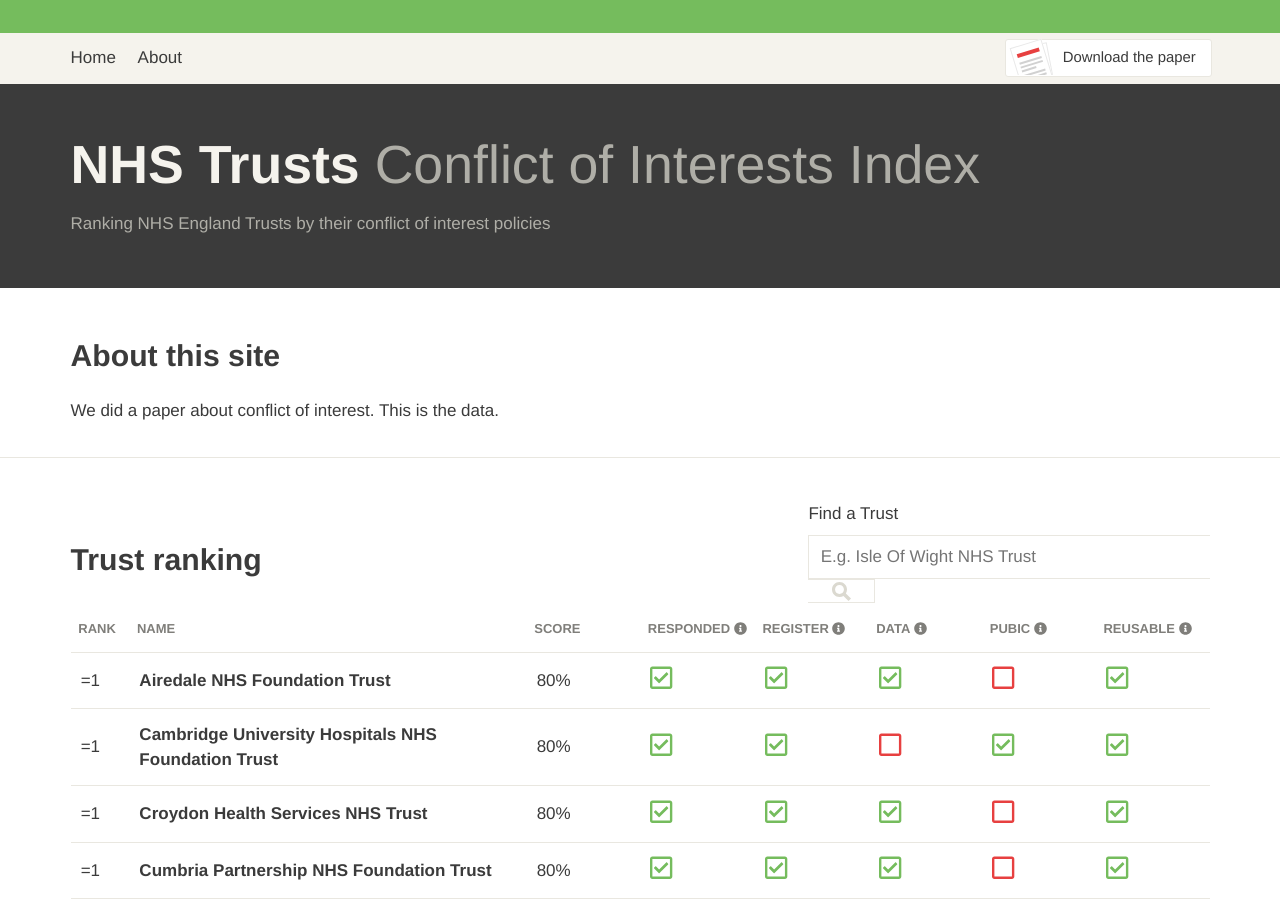
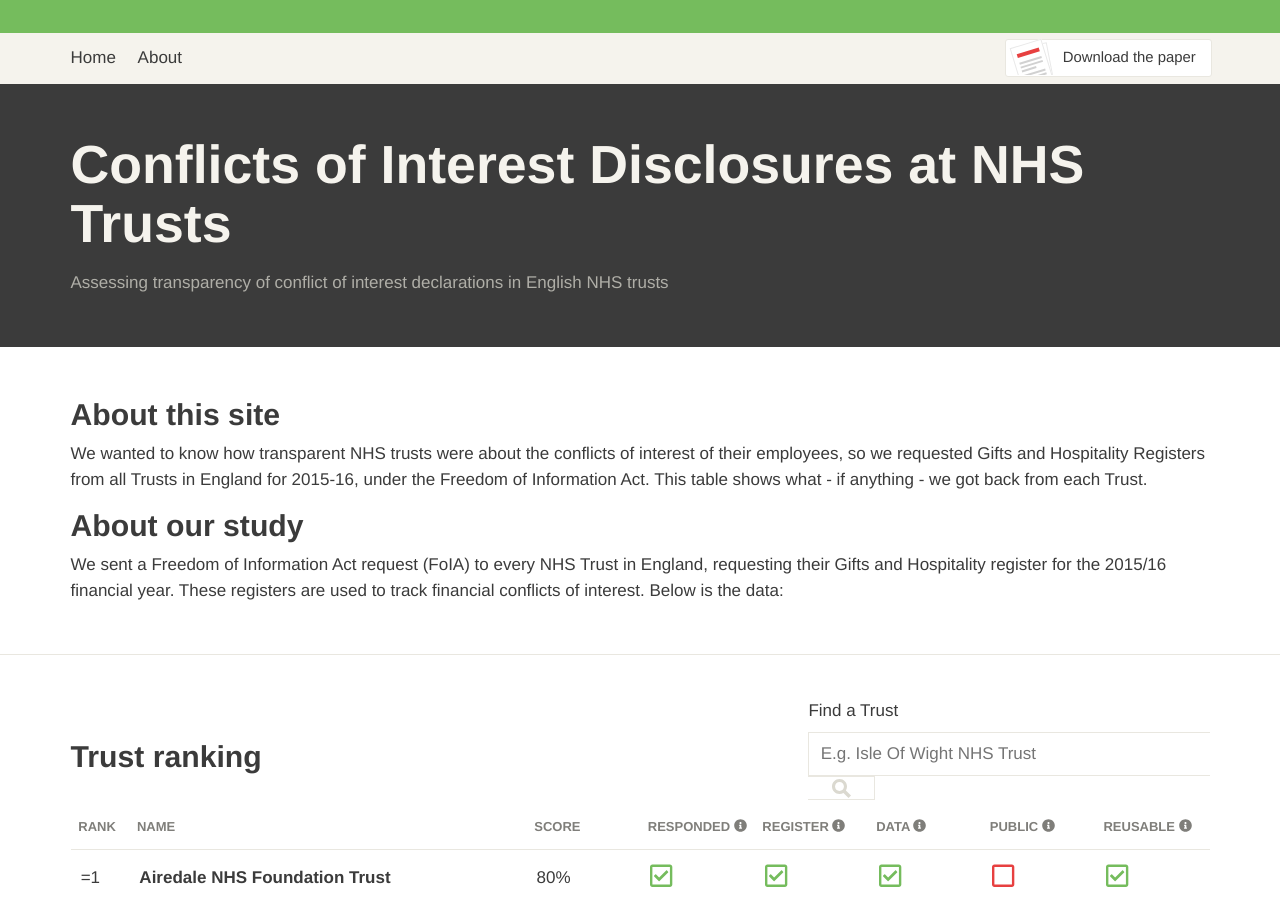
Before and after one commit to ebmdatalab/nhstrusts, a Jekyll site: the page built from index.html, in a window 1280 px wide and 900 px high. Built offline with Jekyll 4.4.1, drawn with Linux system fonts in a browser that asks for light colours; nearby versions of some CDN libraries; a script that is not in the unit is left out.

Commit message:
Text changes
Closes #3

```diff
--- a/_data/hospitality-coi-questions.csv
+++ b/_data/hospitality-coi-questions.csv
@@ -1,2 +1,2 @@
-number,trust,received,responded_on_time,data_format,adequate_data_format,section_cited,reason_for_refusal,comment,publicly_available,patient_information,recipient_(named),donor,cash_amount,disciplinary,referred_to_abpi
-internal id,name of the trust,Did they acknowledge receipt of the request?,Did they respond on time?,What format did they supply the data in?,Was the data format usable?,"If refused, which section of the legislation was cited?","If refused, what was the reason for their refusal>",Other comments,Is the register publicly available?,Does the response include identifiable patient information?,Who is the named recipient,Who is the donor,Cash amount,disciplinary,Referred to ABPI?
+number,trust,received,responded_on_time,data_format,adequate_data_format,reason_for_refusal,comment,publicly_available,patient_information,recipient_(named),donor,cash_amount,disciplinary,referred_to_abpi
+internal id,name of the trust,Did they acknowledge receipt of the request?,Did they respond on time?,What format did they supply the data in?,Was the data format usable?,"If they refused to supply the data, what was the reason for their refusal?",Other comments,Was the register publicly available at the time of the request?,Does the response include potentially identifiable patient information?,Does it include the name of each recipient?,Does it include the identity of (non-patient) donors?,Does it include the cash amount for each disclosure?,Did they provide an account of disciplinary hearings related to conflicts of interest?,Did they refer to ABPI database as part of their response?
--- a/_plugins/trusts.rb
+++ b/_plugins/trusts.rb
@@ -16,6 +16,15 @@
       self.data['title'] = trust['name']
       self.data['raw_data'] = raw_data
       self.data['scores'] = scores
+      if scores.length > 0
+        self.data['scores']['percentage'] = [
+          scores['responded_on_time'].to_i,
+          scores['sent_a_register'].to_i,
+          scores['complete_data_structure'].to_i,
+          scores['publically_accessible'].to_i,
+          scores['reusable_format'].to_i
+        ].reduce(:+)
+      end
       self.data['raw_data_questions'] = site.data['hospitality-coi-questions'][0]
     end
   end
--- a/conf/general.yml
+++ b/conf/general.yml
@@ -1,5 +1,5 @@
 # Site settings
-title: "NHS Trusts Conflict of Interest scores"
+title: "TheyCareForYou COI Index"
 email: "your-email@domain.com"
 description: ""
 baseurl: ""
--- a/index.html
+++ b/index.html
@@ -7,8 +7,8 @@
 <div class="dark-header">
   <div class="container">
     <div class="dark-header__title-area dark-header__title-area--full-width">
-      <h1 class="dark-header__main-title">NHS Trusts <i>Conflict of Interests Index</i></h1>
-      <p class="dark-header__subhead">Ranking NHS England Trusts by their conflict of interest policies</p>
+      <h1 class="dark-header__main-title">Conflicts of Interest Disclosures at NHS Trusts</h1>
+      <p class="dark-header__subhead">Assessing transparency of conflict of interest declarations in English NHS trusts</p>
     </div>
   </div>
 </div>
@@ -17,8 +17,12 @@
 <div class="home-about-this-site">
   <div class="container">
     <h2>About this site</h2>
-    <div class="home-about-this-site__two-column-content">
-      <p>We did a paper about conflict of interest. This is the data.</p>
+    <div>
+      <p>We wanted to know how transparent NHS trusts were about the conflicts of interest of their employees, so we requested Gifts and Hospitality Registers from all Trusts in England for 2015-16, under the Freedom of Information Act. This table shows what - if anything - we got back from each Trust.</p>
+    </div>
+    <h3>About our study</h3>
+    <div>
+      <p>We sent a Freedom of Information Act request (FoIA) to every NHS Trust in England, requesting their Gifts and Hospitality register for the 2015/16 financial year. These registers are used to track financial conflicts of interest. Below is the data:</p>
     </div>
   </div>
 </div>
@@ -38,11 +42,11 @@
           <th class="transparency-ranking__table__rank">Rank</th>
           <th class="transparency-ranking__table__name">Name</th>
           <th class="transparency-ranking__table__score">Score</th>
-          <th class="transparency-ranking__table__responded">Responded <span class="tip" data-tip="Did they respond in time?"><span class="fas fa-info-circle"></span></span></th>
-          <th class="transparency-ranking__table__register">Register <span class="tip" data-tip="Did they supply a Conflict of Interest register?"><span class="fas fa-info-circle"></span></span></th>
-          <th class="transparency-ranking__table__data">Data <span class="tip" data-tip="Is the register in a machine-readable format?"><span class="fas fa-info-circle"></span></span></th>
-          <th class="transparency-ranking__table__public">Pubic <span class="tip" data-tip="Is the register available to the public?"><span class="fas fa-info-circle"></span></span></th>
-          <th class="transparency-ranking__table__restrictive">Reusable <span class="tip" data-tip="Is the register made available without restrictive licenses?"><span class="fas fa-info-circle"></span></span></th>
+          <th class="transparency-ranking__table__responded">Responded <span class="tip" data-tip="Did the Trust respond to the FoIA request within 20 working days, as mandated by law?"><span class="fas fa-info-circle"></span></span></th>
+          <th class="transparency-ranking__table__register">Register <span class="tip" data-tip="Did the Trust send a register at all?"><span class="fas fa-info-circle"></span></span></th>
+          <th class="transparency-ranking__table__data">Data <span class="tip" data-tip="Does the register contain at least the name of the recipient, the name of the donor, and the cash amount for each disclosure?"><span class="fas fa-info-circle"></span></span></th>
+          <th class="transparency-ranking__table__public">Public <span class="tip" data-tip="Was the register publicly available online at the time of the request?"><span class="fas fa-info-circle"></span></span></th>
+          <th class="transparency-ranking__table__restrictive">Reusable <span class="tip" data-tip="Was the information provided in a format, such as a spreadsheet, that could be used for further analysis?"><span class="fas fa-info-circle"></span></span></th>
         </tr>
       </thead>
       <tbody>
```
Also changed, not shown: _layouts/trust.html (+22 -8 lines), about.md (+12 -9 lines), contact.md (+1 -1 lines).
